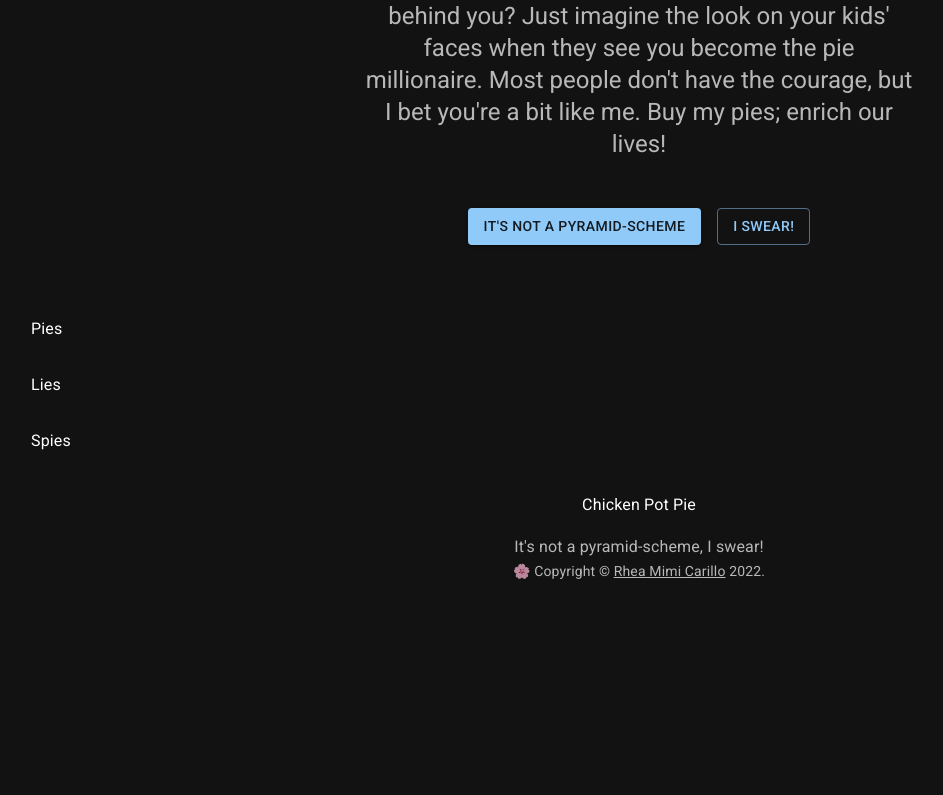
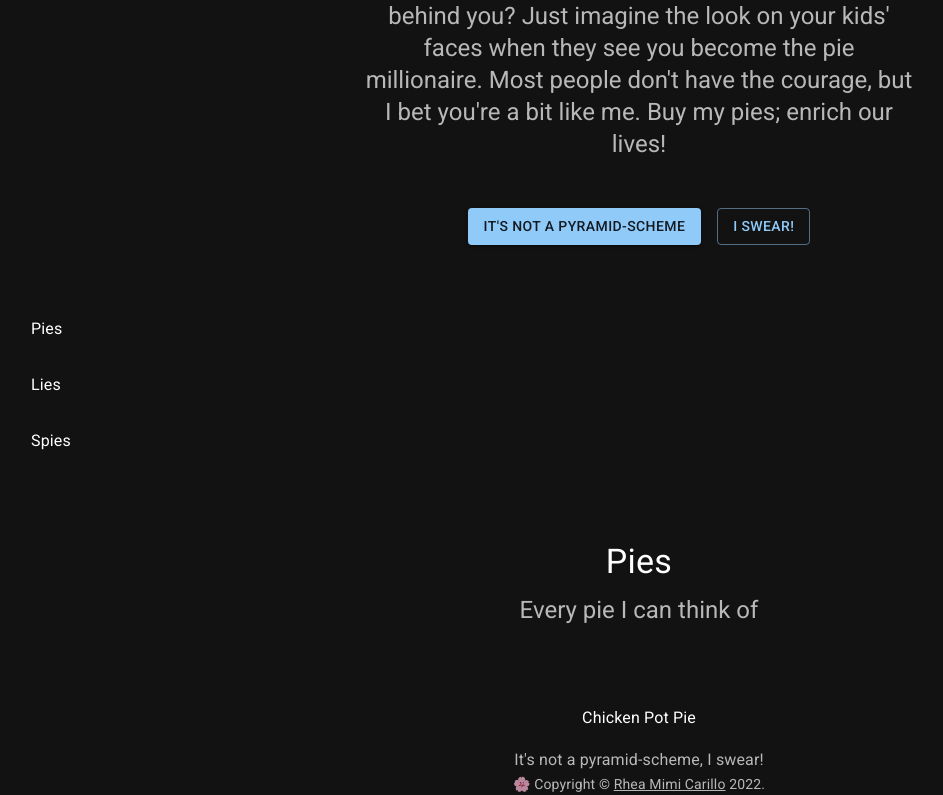
Before and after one commit to RheaMimiCarillo/storefront, a React (Create React App) app: page / in a window 1280 px wide. Shown: the part 337-1132 px from the top of the page, without its empty margins (1-944 px from the left). Before the commit the page ends 918 px from the top, so only its background shows below. Built offline with nearby package versions, Linux system fonts and the light colour scheme.

Commit message:
added Active Category stretch goal

```diff
--- /dev/null
+++ b/src/components/Categories/ActiveCategory/activeCategory.jsx
@@ -0,0 +1,42 @@
+import { connect } from 'react-redux';
+import { Button, Stack, Box, Typography, Container } from '@mui/material/';
+
+
+function ActiveCategory(props)
+{
+  return (
+    <Box
+      sx={ {
+        pt: 8,
+        pb: 6,
+      } }
+    >
+      <Container maxWidth="sm">
+        <Typography
+          component="h4"
+          variant="h4"
+          align="center"
+          color="text.primary"
+          gutterBottom
+        >
+          {props.activeCategory.display}
+        </Typography>
+        <Typography
+          variant="h5"
+          align="center"
+          color="text.secondary"
+          paragraph
+        >
+          {props.activeCategory.description}
+        </Typography>
+      </Container>
+    </Box>
+  );
+}
+
+const mapStateToProps = (state) => ({
+  categories: state.categories,
+  activeCategory: state.activeCategory
+});
+
+export default connect(mapStateToProps)(ActiveCategory);
--- a/src/components/Main/main.jsx
+++ b/src/components/Main/main.jsx
@@ -1,4 +1,5 @@
 import Categories from "../Categories/categories";
+import ActiveCategory from '../Categories/ActiveCategory/activeCategory';
 import Products from '../Products/products';
 import Hero from "./Hero/hero";
 
@@ -10,6 +11,7 @@ function Main(props)
     <main className="main">
       <Hero />
       <Categories />
+      <ActiveCategory/>
       <Products/>
     </main>
   )
```
Also changed, not shown: 1 other file (tests, documents, lock files or other folders).
